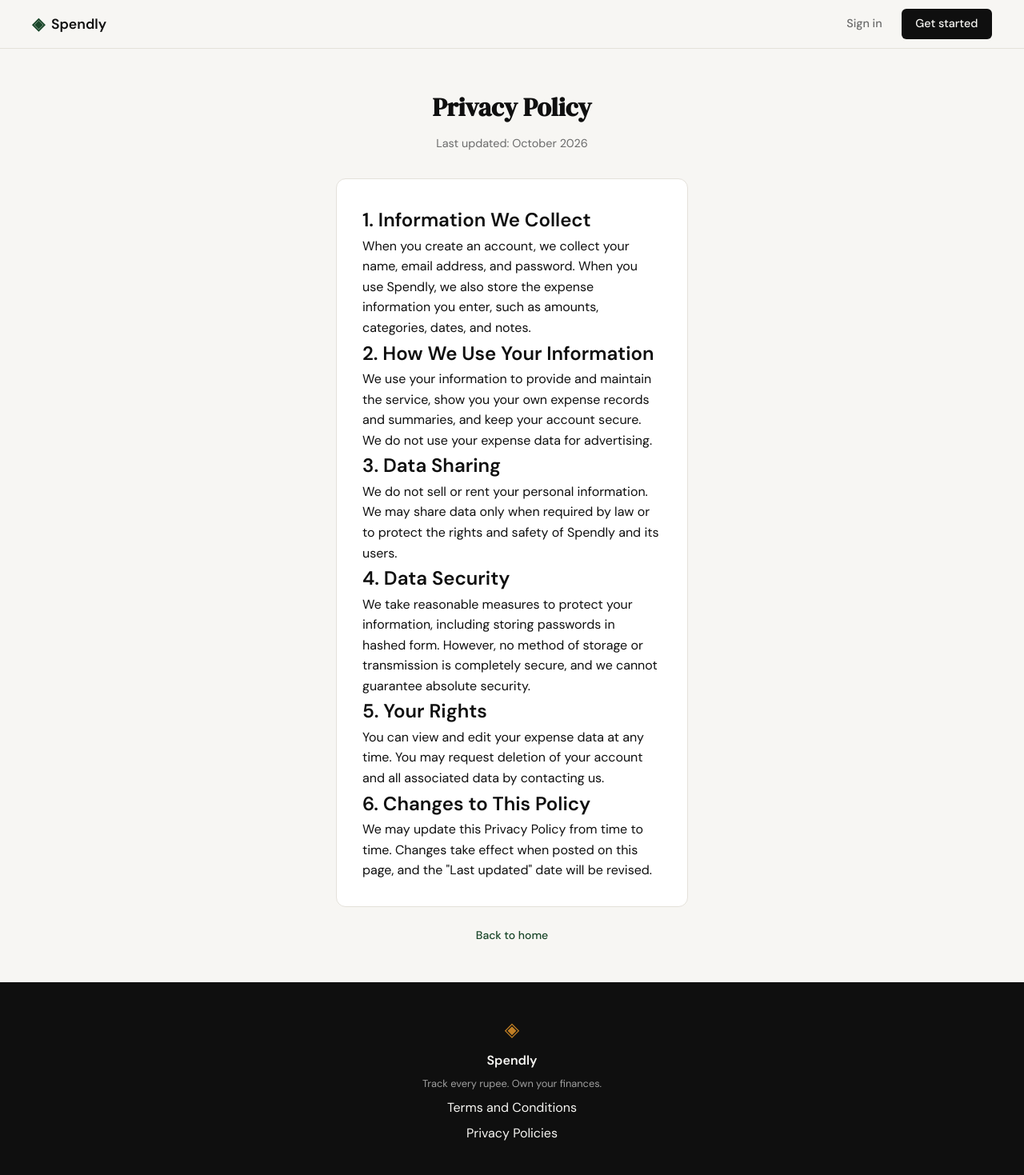
After one commit to Arayan-Sumbria/Expense-Tracker, a Flask app: page /privacy in a window 1280 px wide. The commit adds this page. Shown: the whole page at 80% size. Run offline with Flask 3, Linux system fonts and the light colour scheme.

Commit message:
Add terms and privacy policy pages with footer links
Co-Authored-By: Claude Sonnet 5.5 <noreply@anthropic.com>

```diff
--- a/app.py
+++ b/app.py
@@ -20,6 +20,16 @@ def register():
 @app.route("/login")
 def login():
     return render_template("login.html")
+
+
+@app.route("/terms")
+def terms():
+    return render_template("terms.html")
+
+
+@app.route("/privacy")
+def privacy():
+    return render_template("privacy.html")
 
 
 # ------------------------------------------------------------------ #
--- a/templates/base.html
+++ b/templates/base.html
@@ -34,8 +34,8 @@
             <span class="brand-icon">◈</span>
             <span class="footer-name">Spendly</span>
             <p class="footer-copy">Track every rupee. Own your finances.</p>
-            <a href="#">Terms and Conditions</a>
-            <a href="#">Privacy Policies</a>
+            <a href="/terms">Terms and Conditions</a>
+            <a href="/privacy">Privacy Policies</a>
         </div>
     </footer>
 
--- /dev/null
+++ b/templates/privacy.html
@@ -0,0 +1,44 @@
+{% extends "base.html" %}
+
+{% block title %}Privacy Policy — Spendly{% endblock %}
+
+{% block content %}
+
+<section class="auth-section">
+    <div class="auth-container">
+
+        <div class="auth-header">
+            <h1 class="auth-title">Privacy Policy</h1>
+            <p class="auth-subtitle">Last updated: October 2026</p>
+        </div>
+
+        <div class="auth-card">
+
+            <h2>1. Information We Collect</h2>
+            <p>When you create an account, we collect your name, email address, and password. When you use Spendly, we also store the expense information you enter, such as amounts, categories, dates, and notes.</p>
+
+            <h2>2. How We Use Your Information</h2>
+            <p>We use your information to provide and maintain the service, show you your own expense records and summaries, and keep your account secure. We do not use your expense data for advertising.</p>
+
+            <h2>3. Data Sharing</h2>
+            <p>We do not sell or rent your personal information. We may share data only when required by law or to protect the rights and safety of Spendly and its users.</p>
+
+            <h2>4. Data Security</h2>
+            <p>We take reasonable measures to protect your information, including storing passwords in hashed form. However, no method of storage or transmission is completely secure, and we cannot guarantee absolute security.</p>
+
+            <h2>5. Your Rights</h2>
+            <p>You can view and edit your expense data at any time. You may request deletion of your account and all associated data by contacting us.</p>
+
+            <h2>6. Changes to This Policy</h2>
+            <p>We may update this Privacy Policy from time to time. Changes take effect when posted on this page, and the "Last updated" date will be revised.</p>
+
+        </div>
+
+        <p class="auth-switch">
+            <a href="{{ url_for('landing') }}">Back to home</a>
+        </p>
+
+    </div>
+</section>
+
+{% endblock %}
```
Also changed, not shown: templates/terms.html (added, +41 -0 lines).
